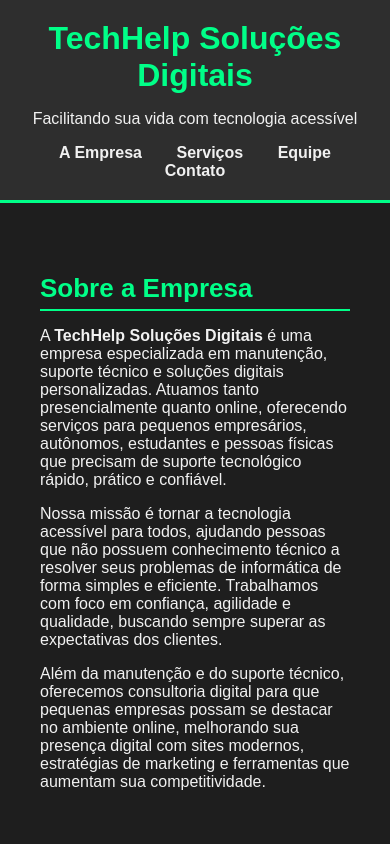
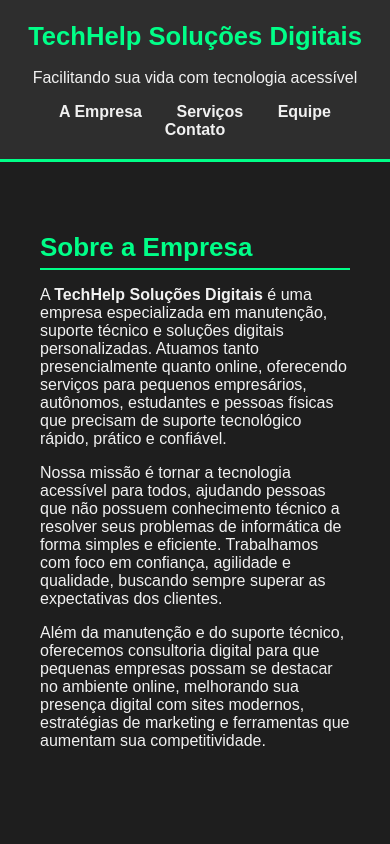
Before and after one commit to ramonsantiago7/siteTechHelp, a plain HTML site: page index.html in a window 390 px wide. Shown: the top 844 px of the page. Drawn offline with Linux system fonts and the light colour scheme.

Commit message:
responsividade

```diff
--- a/styles/style.css
+++ b/styles/style.css
@@ -174,3 +174,21 @@ html {
     border-radius: 10px;
     text-align: justify;
 }
+
+/* ===== Responsividade ===== */
+@media (max-width: 768px) {
+  header h1 {
+    font-size: 2rem;   /* menor em tablets */
+  }
+}
+
+@media (max-width: 480px) {
+  header h1 {
+    font-size: 1.6rem; /* menor ainda em celular */
+    line-height: 1.3;  /* melhora o espaçamento */
+  }
+
+  header p {
+    font-size: 1rem;   /* slogan reduzido */
+  }
+}
```
